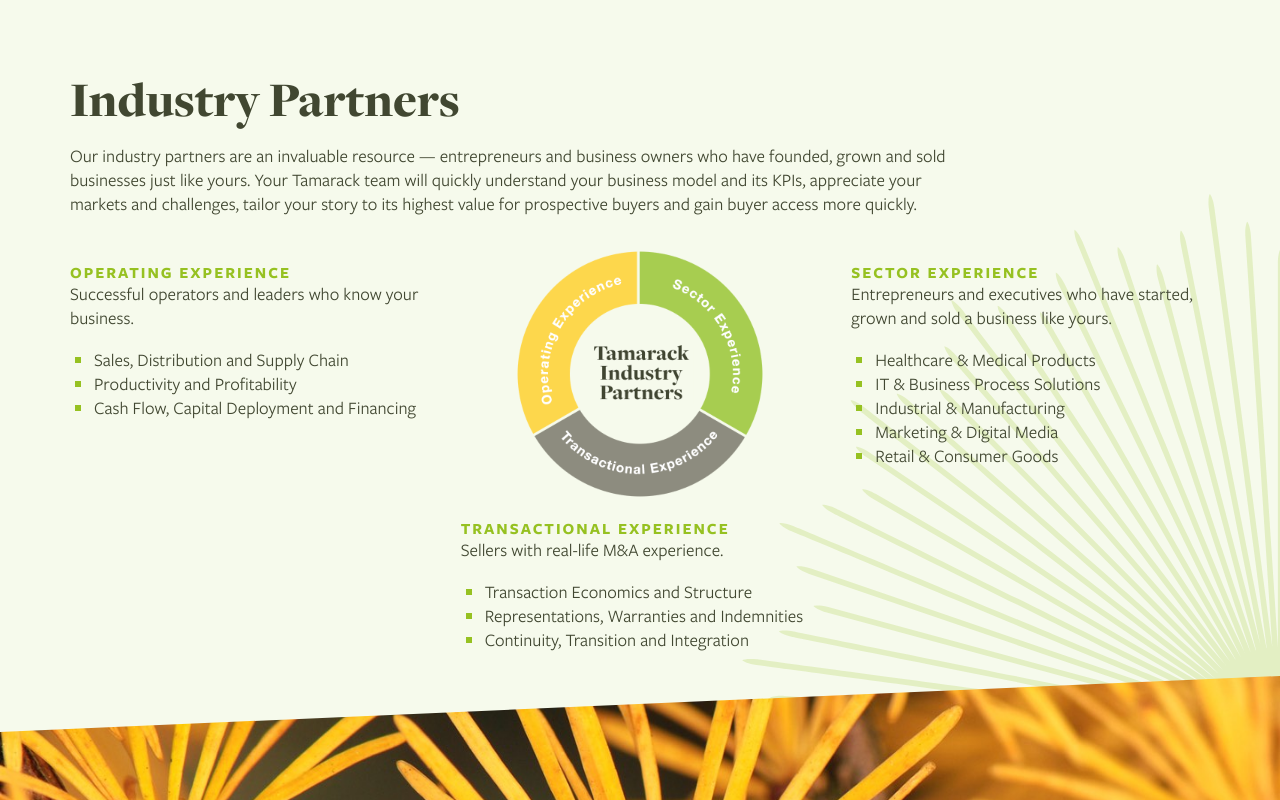
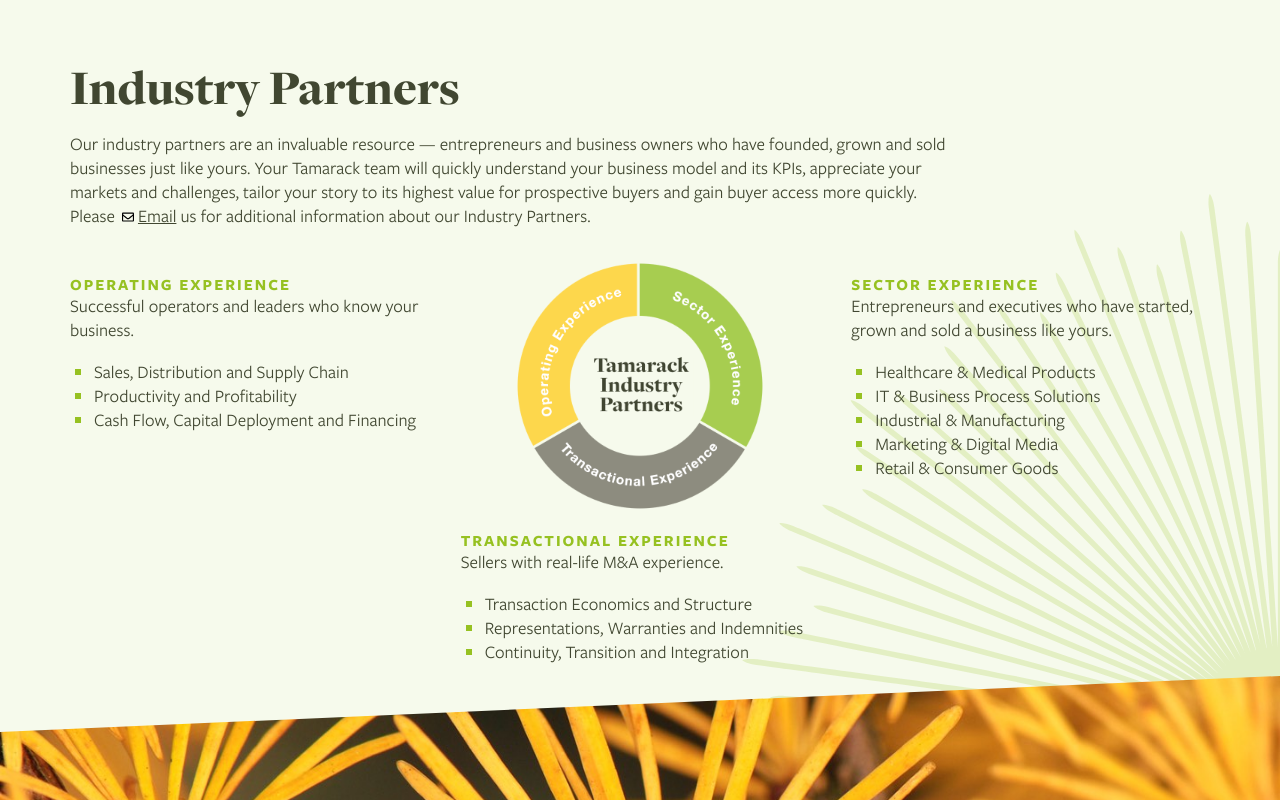
Before and after one commit to gleatherman/tamarack_staging, a website: page index.html in a window 1280 px wide. Shown: the part 2100-2900 px from the top of the page. Drawn offline with Linux system fonts and the light colour scheme.

Commit message:
add email link

```diff
--- a/index.html
+++ b/index.html
@@ -127,7 +127,7 @@
     <section class="section industry-partners" data-section-name="industry-partners">
         <div class="wrapper">
             <h2>Industry Partners</h2>
-            <p>Our industry partners are an invaluable resource — entrepreneurs and business owners who have founded, grown and sold businesses just like yours. Your Tamarack team will quickly understand your business model and its KPIs, appreciate your markets and challenges, tailor your story to its highest value for prospective buyers and gain buyer access more quickly.</p>
+            <p>Our industry partners are an invaluable resource — entrepreneurs and business owners who have founded, grown and sold businesses just like yours. Your Tamarack team will quickly understand your business model and its KPIs, appreciate your markets and challenges, tailor your story to its highest value for prospective buyers and gain buyer access more quickly. Please <a href="mailto: contact@tamarackpartners.net"><img class="icon-inline" src="img/icon-envelope.svg"/>Email</a> us for additional information about our Industry Partners.</p>
             <br />
             <div class="grid">
                 <div class="col">
--- a/scss/app.scss
+++ b/scss/app.scss
@@ -235,6 +235,15 @@
         line-height: 28px;
         padding-left: 20px;
     }
+}
+
+// Icons
+.icon-inline  {
+    position: relative;
+    top: 1px;
+    height: 12px;
+    width: auto;
+    margin: 0 4px 0 3px;
 }
 
 // Navigation
```
Also changed, not shown: css/app.css, img/icon-envelope.svg (added).
